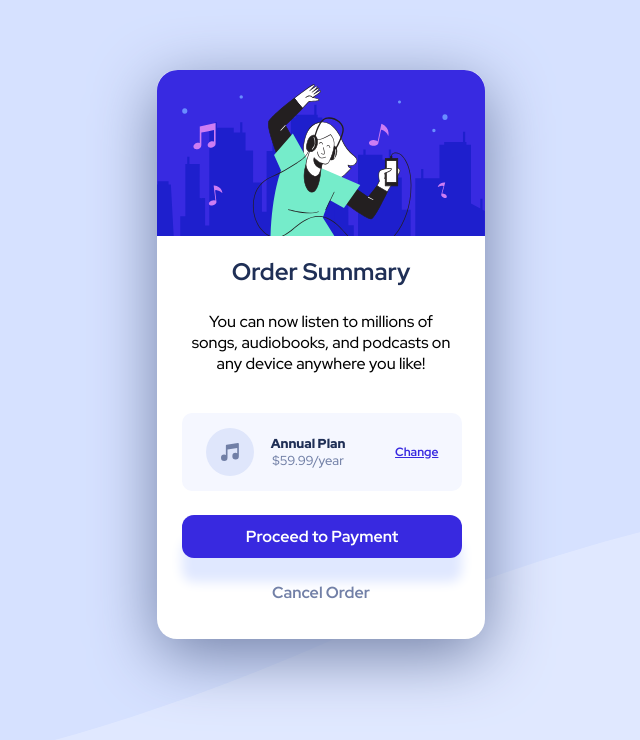
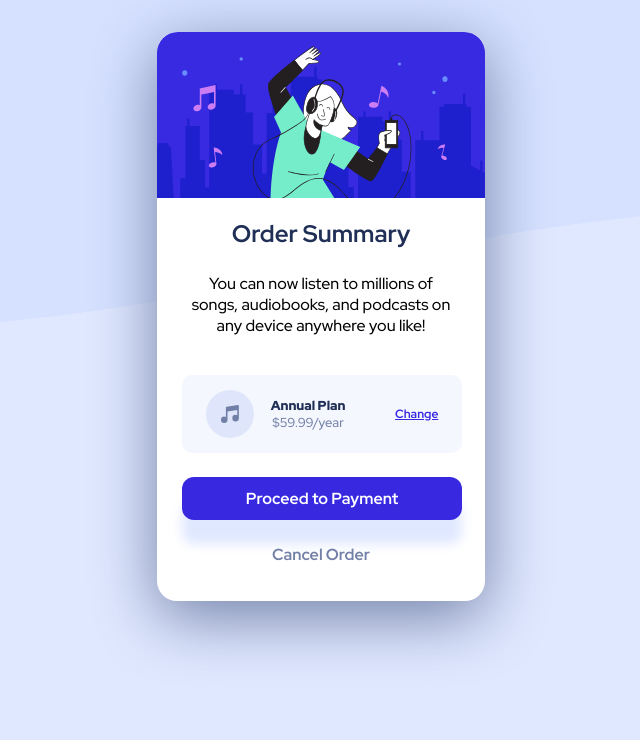
Before and after one commit to nirbhay12345/order-summary-component, a plain HTML site: page index.html in a window 1280 px wide. Shown: the whole page, without its empty margins (319-959 px from the left). Drawn offline with Linux system fonts and the light colour scheme.

Commit message:
DESKTOP VIEW

```diff
--- a/index.html
+++ b/index.html
@@ -6,6 +6,7 @@
 
   <link rel="icon" type="image/png" sizes="32x32" href="./images/favicon-32x32.png">
   <link rel="stylesheet" href="/styles/main.css">
+  <link rel="stylesheet" href="/styles/index.css">
   <title>Frontend Mentor | Order summary card</title>
 
   <!-- Feel free to remove these styles or customise in your own stylesheet 👍 -->
--- /dev/null
+++ b/styles/index.css
@@ -0,0 +1,28 @@
+:root {
+    /* ### Primary */
+
+    --Pale-blue: hsl(225, 100%, 94%);
+    --Bright-blue: hsl(245, 75%, 52%);
+
+    /* ### Neutral */
+
+    --Very-pale-blue: hsl(225, 100%, 98%);
+    --Desaturated-blue: hsl(224, 23%, 55%);
+    --Dark-blue: hsl(223, 47%, 23%);
+}
+
+
+@media screen and (min-width: 375px) {
+    body {
+        background-color: var(--Pale-blue);
+        background: url(../images/pattern-background-mobile.svg) no-repeat top;
+        -webkit-background-size: 100% 50%;
+        -moz-background-size: 100% 50%;
+        -o-background-size: 100% 50%;
+        background-size: 100% 50%;
+        background-color: var(--Pale-blue);
+    }
+    #mainDiv {
+        margin-top: 2em;
+    }
+}
--- a/styles/main.css
+++ b/styles/main.css
@@ -89,6 +89,12 @@ body {
     font-size: .75em;
 }
 
+#changeLink:hover {
+    color: var(--Desaturated-blue);
+    text-decoration: none;
+    cursor: pointer;
+}
+
 #musicSVG{
     margin-left: 0;
 }
@@ -113,6 +119,11 @@ body {
     box-shadow: 0px 1.5em .75em var(--Pale-blue);
 }
 
+#button:hover {
+    background-color: var(--Desaturated-blue);
+    cursor: pointer;
+}
+
 #cancel {
     margin-bottom: 2.25em;
     font-weight: 700;
```
